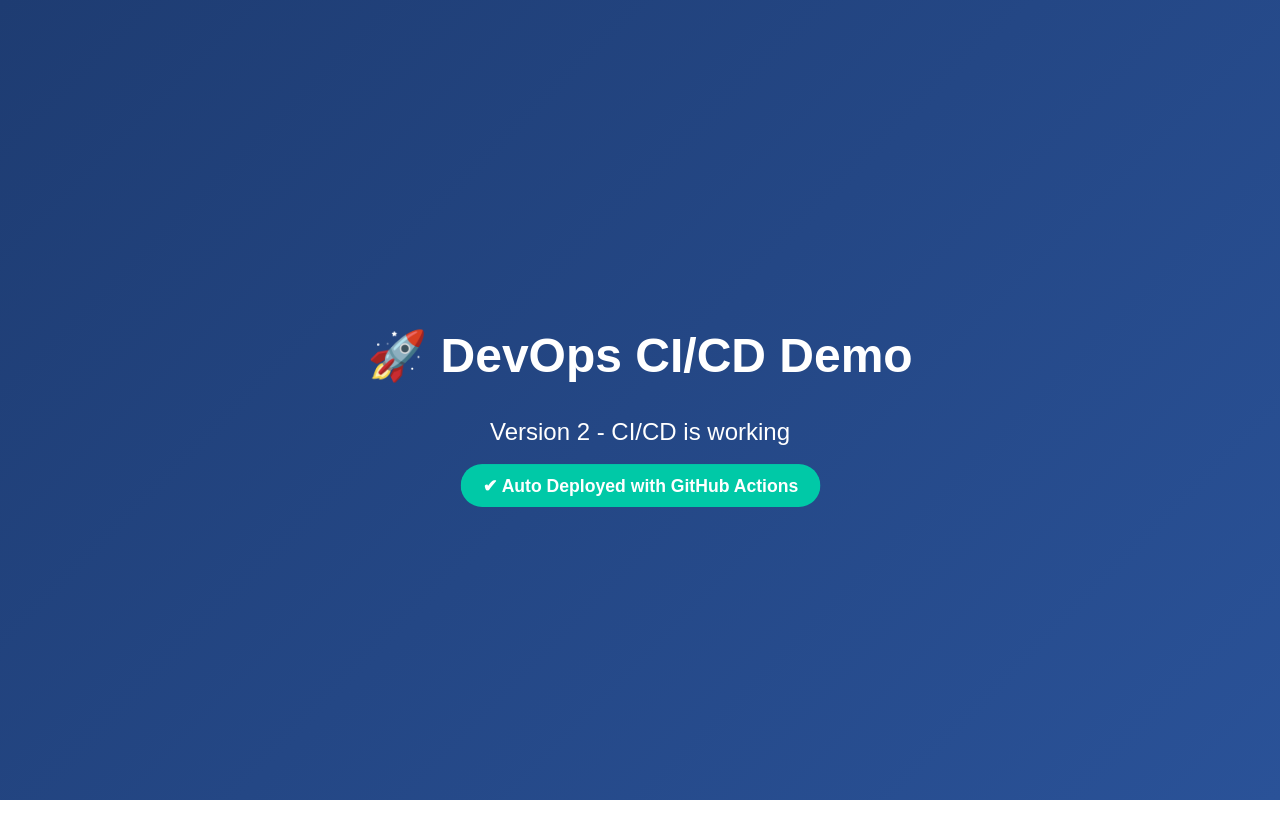
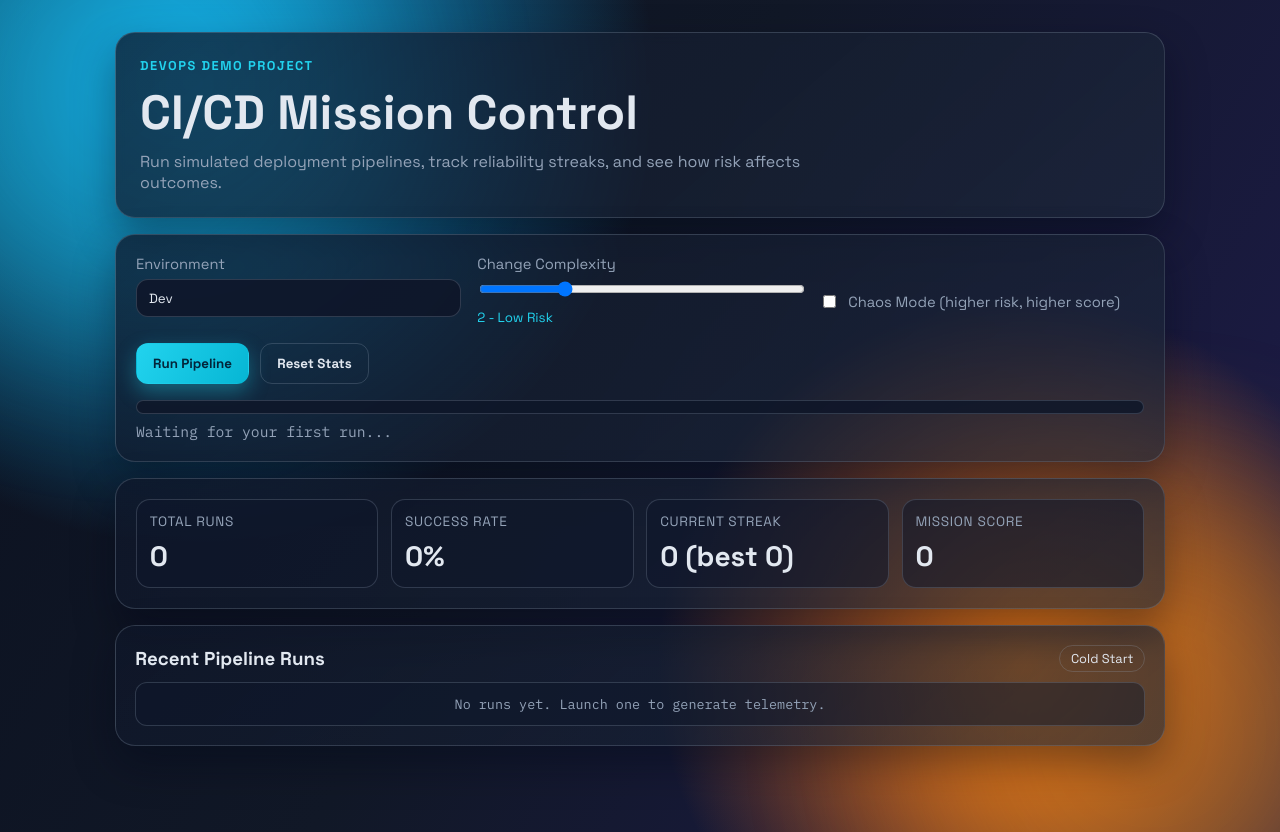
Before and after one commit to Abdi036/Demo_DevOps, a plain HTML site: page index.html in a window 1280 px wide. Before the commit the page ends 800 px from the top, so only its background shows below. Drawn offline with Linux system fonts and the light colour scheme.

Commit message:
refactor: update index.html structure and add app.js and styles.css for enhanced UI and functionality

```diff
--- /dev/null
+++ b/app.js
@@ -0,0 +1,226 @@
+const STORAGE_KEY = "mission-control-state-v1";
+
+const env = document.getElementById("environment");
+const complexity = document.getElementById("complexity");
+const complexityLabel = document.getElementById("complexityLabel");
+const chaosMode = document.getElementById("chaosMode");
+const runBtn = document.getElementById("runBtn");
+const resetBtn = document.getElementById("resetBtn");
+const pipelineFill = document.getElementById("pipelineFill");
+const statusText = document.getElementById("statusText");
+
+const totalRunsEl = document.getElementById("totalRuns");
+const successRateEl = document.getElementById("successRate");
+const streakEl = document.getElementById("streak");
+const missionScoreEl = document.getElementById("missionScore");
+const reliabilityTag = document.getElementById("reliabilityTag");
+const historyList = document.getElementById("historyList");
+
+const riskLabels = {
+  1: "1 - Tiny Change",
+  2: "2 - Low Risk",
+  3: "3 - Medium Risk",
+  4: "4 - High Risk",
+  5: "5 - Critical Change"
+};
+
+const envPenalty = {
+  dev: 0,
+  staging: 0.06,
+  prod: 0.12
+};
+
+const stages = [
+  "Running tests",
+  "Building artifacts",
+  "Scanning security",
+  "Deploying service",
+  "Validating health checks"
+];
+
+const defaultState = {
+  runs: 0,
+  successes: 0,
+  failures: 0,
+  streak: 0,
+  bestStreak: 0,
+  missionScore: 0,
+  history: []
+};
+
+let state = loadState();
+let busy = false;
+
+complexity.addEventListener("input", updateComplexityLabel);
+runBtn.addEventListener("click", runPipeline);
+resetBtn.addEventListener("click", resetState);
+
+updateComplexityLabel();
+render();
+
+function updateComplexityLabel() {
+  complexityLabel.textContent = riskLabels[Number(complexity.value)];
+}
+
+function loadState() {
+  try {
+    const saved = localStorage.getItem(STORAGE_KEY);
+    if (!saved) {
+      return { ...defaultState };
+    }
+
+    const parsed = JSON.parse(saved);
+    return {
+      ...defaultState,
+      ...parsed,
+      history: Array.isArray(parsed.history) ? parsed.history.slice(0, 8) : []
+    };
+  } catch {
+    return { ...defaultState };
+  }
+}
+
+function saveState() {
+  localStorage.setItem(STORAGE_KEY, JSON.stringify(state));
+}
+
+function getSuccessChance() {
+  const base = 0.92;
+  const complexityPenalty = Number(complexity.value) * 0.08;
+  const chaosPenalty = chaosMode.checked ? 0.18 : 0;
+  const raw = base - complexityPenalty - envPenalty[env.value] - chaosPenalty;
+  return Math.min(0.95, Math.max(0.2, raw));
+}
+
+function setStatus(message, tone = "neutral") {
+  statusText.textContent = message;
+  if (tone === "success") {
+    statusText.className = "ok";
+  } else if (tone === "error") {
+    statusText.className = "fail";
+  } else {
+    statusText.className = "";
+  }
+}
+
+function sleep(ms) {
+  return new Promise((resolve) => setTimeout(resolve, ms));
+}
+
+async function runPipeline() {
+  if (busy) {
+    return;
+  }
+
+  busy = true;
+  runBtn.disabled = true;
+  resetBtn.disabled = true;
+  pipelineFill.style.width = "0%";
+  pipelineFill.style.background = "linear-gradient(90deg, #22d3ee, #10b981)";
+
+  const chance = getSuccessChance();
+
+  for (let i = 0; i < stages.length; i += 1) {
+    const pct = Math.round(((i + 1) / stages.length) * 100);
+    setStatus(`${stages[i]}...`);
+    pipelineFill.style.width = `${pct}%`;
+    await sleep(350 + Number(complexity.value) * 120);
+  }
+
+  const success = Math.random() < chance;
+  const scoreDelta = success
+    ? (chaosMode.checked ? 24 : 14) - Number(complexity.value)
+    : -6;
+
+  state.runs += 1;
+  state.missionScore = Math.max(0, state.missionScore + scoreDelta);
+
+  if (success) {
+    state.successes += 1;
+    state.streak += 1;
+    state.bestStreak = Math.max(state.bestStreak, state.streak);
+    setStatus("Pipeline completed successfully.", "success");
+  } else {
+    state.failures += 1;
+    state.streak = 0;
+    pipelineFill.style.background = "linear-gradient(90deg, #fb7185, #f43f5e)";
+    setStatus("Deployment failed during verification.", "error");
+  }
+
+  state.history.unshift({
+    id: crypto.randomUUID(),
+    environment: env.value,
+    complexity: Number(complexity.value),
+    chaos: chaosMode.checked,
+    success,
+    at: new Date().toLocaleTimeString([], { hour: "2-digit", minute: "2-digit" })
+  });
+  state.history = state.history.slice(0, 8);
+
+  saveState();
+  render();
+
+  busy = false;
+  runBtn.disabled = false;
+  resetBtn.disabled = false;
+}
+
+function getReliabilityTier() {
+  if (state.runs < 3) {
+    return "Cold Start";
+  }
+
+  const rate = state.successes / state.runs;
+  if (rate >= 0.85) {
+    return "Elite Reliability";
+  }
+  if (rate >= 0.65) {
+    return "Stable";
+  }
+  if (rate >= 0.45) {
+    return "Needs Attention";
+  }
+  return "Critical";
+}
+
+function render() {
+  totalRunsEl.textContent = String(state.runs);
+
+  const successRate = state.runs ? Math.round((state.successes / state.runs) * 100) : 0;
+  successRateEl.textContent = `${successRate}%`;
+  streakEl.textContent = `${state.streak} (best ${state.bestStreak})`;
+  missionScoreEl.textContent = String(state.missionScore);
+  reliabilityTag.textContent = getReliabilityTier();
+
+  if (state.history.length === 0) {
+    historyList.innerHTML = '<li class="empty">No runs yet. Launch one to generate telemetry.</li>';
+    return;
+  }
+
+  historyList.innerHTML = state.history
+    .map((entry) => {
+      const outcome = entry.success ? "SUCCESS" : "FAILED";
+      const klass = entry.success ? "ok" : "fail";
+      const mode = entry.chaos ? "Chaos" : "Normal";
+      return `
+        <li>
+          <span>${entry.at} | ${entry.environment.toUpperCase()} | C${entry.complexity} | ${mode}</span>
+          <strong class="${klass}">${outcome}</strong>
+        </li>
+      `;
+    })
+    .join("");
+}
+
+function resetState() {
+  if (busy) {
+    return;
+  }
+
+  state = { ...defaultState };
+  saveState();
+  pipelineFill.style.width = "0%";
+  pipelineFill.style.background = "linear-gradient(90deg, #22d3ee, #10b981)";
+  setStatus("Stats reset. Ready for a fresh launch.");
+  render();
+}
--- a/index.html
+++ b/index.html
@@ -1,84 +1,98 @@
 <!doctype html>
-<html>
+<html lang="en">
   <head>
-    <title>DevOps Demo</title>
-    <style>
-      body {
-        margin: 0;
-        font-family: Arial, sans-serif;
-        background: linear-gradient(135deg, #1e3c72, #2a5298);
-        color: white;
-        text-align: center;
-      }
+    <meta charset="UTF-8" />
+    <meta name="viewport" content="width=device-width, initial-scale=1.0" />
+    <title>CI/CD Mission Control</title>
+    <link rel="preconnect" href="https://fonts.googleapis.com" />
+    <link rel="preconnect" href="https://fonts.gstatic.com" crossorigin />
+    <link
+      href="https://fonts.googleapis.com/css2?family=Space+Grotesk:wght@400;500;700&family=IBM+Plex+Mono:wght@400;600&display=swap"
+      rel="stylesheet"
+    />
+    <link rel="stylesheet" href="styles.css" />
+  </head>
+  <body>
+    <div class="bg-orb orb-a"></div>
+    <div class="bg-orb orb-b"></div>
 
-      .container {
-        display: flex;
-        flex-direction: column;
-        justify-content: center;
-        align-items: center;
-        height: 100vh;
-        animation: fadeIn 2s ease-in;
-      }
+    <main class="app">
+      <header class="hero card reveal-up">
+        <p class="eyebrow">DevOps Demo Project</p>
+        <h1>CI/CD Mission Control</h1>
+        <p class="subtitle">
+          Run simulated deployment pipelines, track reliability streaks, and see how risk affects outcomes.
+        </p>
+      </header>
 
-      h1 {
-        font-size: 3rem;
-        margin-bottom: 10px;
-        animation: slideDown 1.5s ease;
-      }
+      <section class="controls card reveal-up delay-1">
+        <div class="field-grid">
+          <label>
+            <span>Environment</span>
+            <select id="environment">
+              <option value="dev">Dev</option>
+              <option value="staging">Staging</option>
+              <option value="prod">Production</option>
+            </select>
+          </label>
 
-      p {
-        font-size: 1.5rem;
-        margin-bottom: 20px;
-        animation: fadeIn 3s ease-in;
-      }
+          <label>
+            <span>Change Complexity</span>
+            <input id="complexity" type="range" min="1" max="5" value="2" />
+            <small id="complexityLabel">2 - Low Risk</small>
+          </label>
 
-      .badge {
-        background: #00c9a7;
-        padding: 10px 20px;
-        border-radius: 20px;
-        font-weight: bold;
-        animation: pulse 2s infinite;
-      }
+          <label class="inline-check">
+            <input id="chaosMode" type="checkbox" />
+            <span>Chaos Mode (higher risk, higher score)</span>
+          </label>
+        </div>
 
-      @keyframes fadeIn {
-        from {
-          opacity: 0;
-        }
-        to {
-          opacity: 1;
-        }
-      }
+        <div class="button-row">
+          <button id="runBtn" class="btn btn-primary">Run Pipeline</button>
+          <button id="resetBtn" class="btn btn-ghost">Reset Stats</button>
+        </div>
 
-      @keyframes slideDown {
-        from {
-          transform: translateY(-50px);
-          opacity: 0;
-        }
-        to {
-          transform: translateY(0);
-          opacity: 1;
-        }
-      }
+        <div class="pipeline-wrap">
+          <div class="pipeline-track">
+            <div id="pipelineFill" class="pipeline-fill"></div>
+          </div>
+          <p id="statusText">Waiting for your first run...</p>
+        </div>
+      </section>
 
-      @keyframes pulse {
-        0% {
-          transform: scale(1);
-        }
-        50% {
-          transform: scale(1.1);
-        }
-        100% {
-          transform: scale(1);
-        }
-      }
-    </style>
-  </head>
+      <section class="dashboard reveal-up delay-2">
+        <article class="card stat-grid">
+          <div class="stat">
+            <p>Total Runs</p>
+            <h2 id="totalRuns">0</h2>
+          </div>
+          <div class="stat">
+            <p>Success Rate</p>
+            <h2 id="successRate">0%</h2>
+          </div>
+          <div class="stat">
+            <p>Current Streak</p>
+            <h2 id="streak">0</h2>
+          </div>
+          <div class="stat">
+            <p>Mission Score</p>
+            <h2 id="missionScore">0</h2>
+          </div>
+        </article>
 
-  <body>
-    <div class="container">
-      <h1>🚀 DevOps CI/CD Demo</h1>
-      <p>Version 2 - CI/CD is working</p>
-      <div class="badge">✔ Auto Deployed with GitHub Actions</div>
-    </div>
+        <article class="card history-card">
+          <div class="history-head">
+            <h3>Recent Pipeline Runs</h3>
+            <span id="reliabilityTag" class="tag">Cold Start</span>
+          </div>
+          <ul id="historyList" class="history-list">
+            <li class="empty">No runs yet. Launch one to generate telemetry.</li>
+          </ul>
+        </article>
+      </section>
+    </main>
+
+    <script src="app.js"></script>
   </body>
 </html>
--- /dev/null
+++ b/styles.css
@@ -0,0 +1,329 @@
+:root {
+  --bg: #0f172a;
+  --surface: rgba(15, 23, 42, 0.74);
+  --surface-soft: rgba(30, 41, 59, 0.62);
+  --text: #e2e8f0;
+  --muted: #94a3b8;
+  --line: rgba(148, 163, 184, 0.25);
+  --accent: #22d3ee;
+  --accent-2: #f59e0b;
+  --success: #10b981;
+  --danger: #f43f5e;
+  --shadow: 0 18px 42px rgba(2, 8, 23, 0.42);
+}
+
+* {
+  box-sizing: border-box;
+}
+
+body {
+  margin: 0;
+  min-height: 100vh;
+  color: var(--text);
+  font-family: "Space Grotesk", sans-serif;
+  background:
+    radial-gradient(circle at 15% 10%, #0ea5e9 0%, transparent 35%),
+    radial-gradient(circle at 80% 80%, #f97316 0%, transparent 30%),
+    linear-gradient(120deg, #0b1120 0%, #111827 45%, #1e1b4b 100%);
+  overflow-x: hidden;
+}
+
+.bg-orb {
+  position: fixed;
+  width: 32rem;
+  height: 32rem;
+  border-radius: 50%;
+  filter: blur(80px);
+  z-index: -1;
+  opacity: 0.3;
+}
+
+.orb-a {
+  top: -10rem;
+  left: -8rem;
+  background: #22d3ee;
+}
+
+.orb-b {
+  right: -8rem;
+  bottom: -12rem;
+  background: #f59e0b;
+}
+
+.app {
+  width: min(1050px, 92%);
+  margin: 2rem auto 3rem;
+  display: grid;
+  gap: 1rem;
+}
+
+.card {
+  background: linear-gradient(140deg, var(--surface) 0%, var(--surface-soft) 100%);
+  border: 1px solid var(--line);
+  border-radius: 20px;
+  box-shadow: var(--shadow);
+  backdrop-filter: blur(6px);
+}
+
+.hero {
+  padding: 1.5rem;
+}
+
+.eyebrow {
+  margin: 0;
+  color: var(--accent);
+  text-transform: uppercase;
+  letter-spacing: 0.12em;
+  font-weight: 700;
+  font-size: 0.8rem;
+}
+
+.hero h1 {
+  margin: 0.5rem 0;
+  font-size: clamp(2rem, 6vw, 3rem);
+}
+
+.subtitle {
+  margin: 0;
+  max-width: 65ch;
+  color: var(--muted);
+}
+
+.controls {
+  padding: 1.25rem;
+  display: grid;
+  gap: 1rem;
+}
+
+.field-grid {
+  display: grid;
+  gap: 1rem;
+  grid-template-columns: repeat(auto-fit, minmax(220px, 1fr));
+}
+
+label span {
+  display: block;
+  font-size: 0.92rem;
+  margin-bottom: 0.4rem;
+  color: var(--muted);
+}
+
+select,
+input[type="range"] {
+  width: 100%;
+}
+
+select {
+  appearance: none;
+  border: 1px solid var(--line);
+  border-radius: 12px;
+  background: rgba(15, 23, 42, 0.9);
+  color: var(--text);
+  padding: 0.65rem 0.75rem;
+  font-family: inherit;
+}
+
+small {
+  display: inline-block;
+  margin-top: 0.4rem;
+  color: var(--accent);
+}
+
+.inline-check {
+  display: flex;
+  align-items: center;
+  gap: 0.6rem;
+  padding-top: 1.35rem;
+}
+
+.inline-check span {
+  margin-bottom: 0;
+}
+
+.button-row {
+  display: flex;
+  flex-wrap: wrap;
+  gap: 0.7rem;
+}
+
+.btn {
+  border-radius: 12px;
+  border: 1px solid transparent;
+  padding: 0.7rem 1rem;
+  font-weight: 700;
+  font-family: inherit;
+  cursor: pointer;
+  transition: transform 0.18s ease, box-shadow 0.18s ease, opacity 0.18s ease;
+}
+
+.btn:hover {
+  transform: translateY(-2px);
+}
+
+.btn:disabled {
+  cursor: not-allowed;
+  opacity: 0.58;
+}
+
+.btn-primary {
+  background: linear-gradient(120deg, #22d3ee, #06b6d4);
+  color: #03253a;
+  box-shadow: 0 8px 20px rgba(34, 211, 238, 0.35);
+}
+
+.btn-ghost {
+  background: transparent;
+  border-color: var(--line);
+  color: var(--text);
+}
+
+.pipeline-wrap {
+  display: grid;
+  gap: 0.5rem;
+}
+
+.pipeline-track {
+  width: 100%;
+  height: 14px;
+  background: rgba(15, 23, 42, 0.88);
+  border: 1px solid var(--line);
+  border-radius: 999px;
+  overflow: hidden;
+}
+
+.pipeline-fill {
+  width: 0;
+  height: 100%;
+  background: linear-gradient(90deg, #22d3ee, #10b981);
+  transition: width 0.35s ease, background 0.3s ease;
+}
+
+#statusText {
+  margin: 0;
+  color: var(--muted);
+  font-family: "IBM Plex Mono", monospace;
+  font-size: 0.92rem;
+}
+
+.dashboard {
+  display: grid;
+  grid-template-columns: 1fr;
+  gap: 1rem;
+}
+
+.stat-grid {
+  padding: 1.25rem;
+  display: grid;
+  grid-template-columns: repeat(auto-fit, minmax(150px, 1fr));
+  gap: 0.8rem;
+}
+
+.stat {
+  background: rgba(15, 23, 42, 0.55);
+  border: 1px solid var(--line);
+  border-radius: 14px;
+  padding: 0.8rem;
+}
+
+.stat p {
+  margin: 0;
+  color: var(--muted);
+  font-size: 0.85rem;
+  text-transform: uppercase;
+  letter-spacing: 0.05em;
+}
+
+.stat h2 {
+  margin: 0.5rem 0 0;
+  font-size: 1.75rem;
+}
+
+.history-card {
+  padding: 1.2rem;
+}
+
+.history-head {
+  display: flex;
+  justify-content: space-between;
+  align-items: center;
+  gap: 0.8rem;
+  margin-bottom: 0.6rem;
+}
+
+.history-head h3 {
+  margin: 0;
+}
+
+.tag {
+  border-radius: 999px;
+  border: 1px solid var(--line);
+  padding: 0.25rem 0.65rem;
+  font-size: 0.8rem;
+}
+
+.history-list {
+  list-style: none;
+  padding: 0;
+  margin: 0;
+  display: grid;
+  gap: 0.5rem;
+}
+
+.history-list li {
+  border: 1px solid var(--line);
+  background: rgba(15, 23, 42, 0.45);
+  border-radius: 12px;
+  padding: 0.75rem;
+  display: flex;
+  justify-content: space-between;
+  gap: 1rem;
+  align-items: center;
+  font-family: "IBM Plex Mono", monospace;
+  font-size: 0.84rem;
+}
+
+.history-list .empty {
+  color: var(--muted);
+  justify-content: center;
+}
+
+.ok {
+  color: var(--success);
+}
+
+.fail {
+  color: var(--danger);
+}
+
+.reveal-up {
+  opacity: 0;
+  transform: translateY(18px);
+  animation: revealUp 0.7s ease forwards;
+}
+
+.delay-1 {
+  animation-delay: 0.12s;
+}
+
+.delay-2 {
+  animation-delay: 0.24s;
+}
+
+@keyframes revealUp {
+  to {
+    opacity: 1;
+    transform: translateY(0);
+  }
+}
+
+@media (max-width: 640px) {
+  .app {
+    width: min(1100px, 94%);
+    margin-top: 1.25rem;
+  }
+
+  .history-list li {
+    flex-direction: column;
+    align-items: flex-start;
+  }
+}
```
